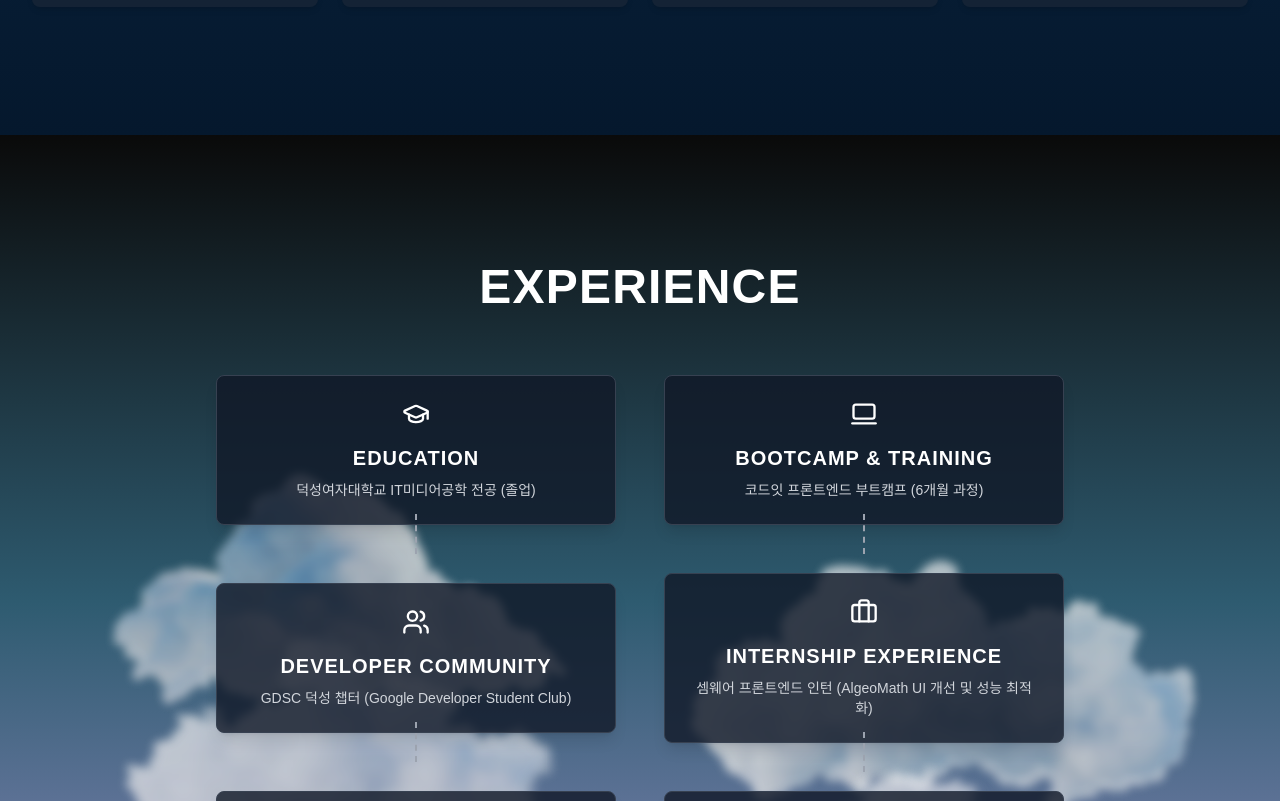
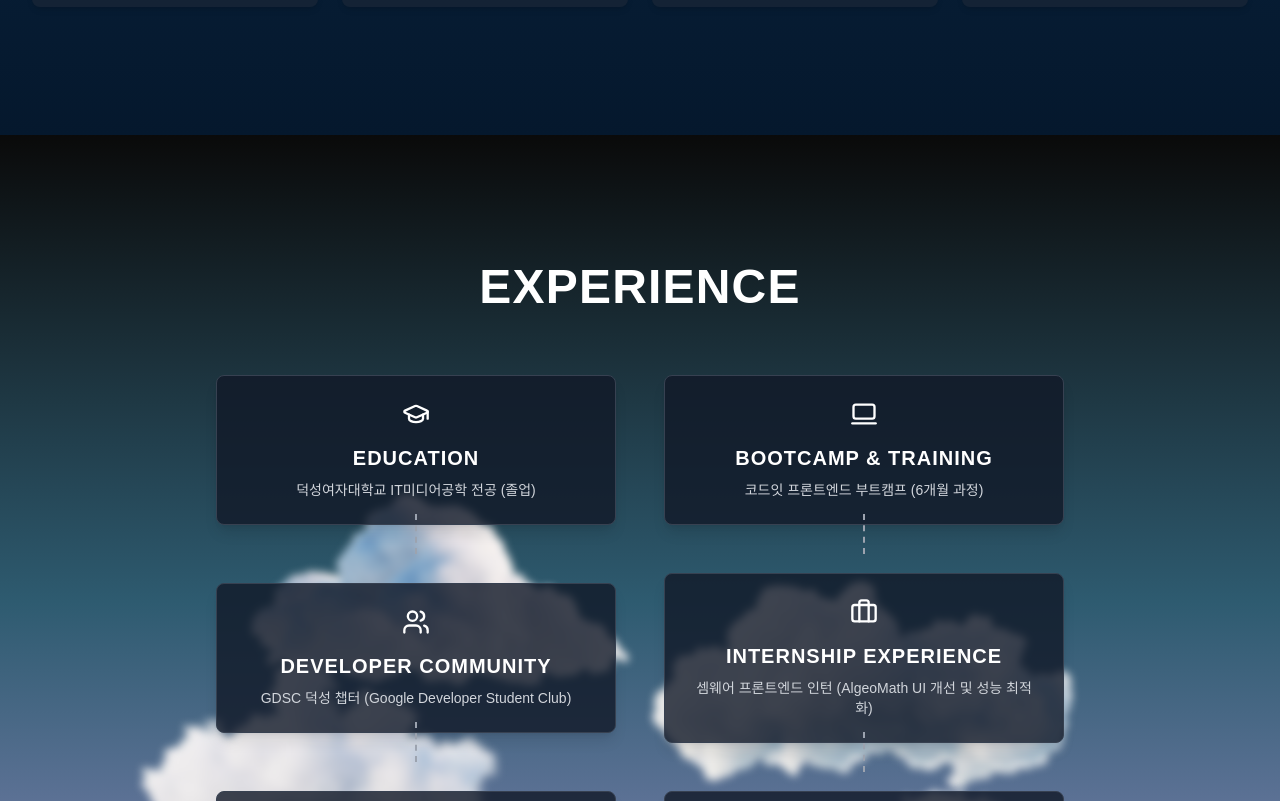
Before and after one commit to eqypo9/Sparklhae, a Next.js app: page / in a window 1280 px wide. Shown: the part 2779-3580 px from the top of the page. Built offline with nearby package versions, Linux system fonts and the light colour scheme; a web font is replaced by a local one.

Commit message:
fix: 구름의 개별 위치값 조정

```diff
--- a/src/components/Clouds.tsx
+++ b/src/components/Clouds.tsx
@@ -2,43 +2,56 @@ import { motion, useScroll, useTransform } from 'framer-motion';
 import Image from 'next/image';
 
 const clouds = [
-  { src: '/images/clouds/cloud1.png', y: 300, direction: 'left' },
-  { src: '/images/clouds/cloud2.png', y: 400, direction: 'right' },
-  { src: '/images/clouds/cloud3.png', y: 500, direction: 'left' },
-  { src: '/images/clouds/cloud4.png', y: 600, direction: 'right' },
+  {
+    src: '/images/clouds/cloud1.png',
+    y: 300,
+    direction: 'left',
+    xEnd: '-200px',
+  },
+  {
+    src: '/images/clouds/cloud2.png',
+    y: 400,
+    direction: 'right',
+    xEnd: '220px',
+  },
+  {
+    src: '/images/clouds/cloud3.png',
+    y: 500,
+    direction: 'left',
+    xEnd: '-320px',
+  },
+  {
+    src: '/images/clouds/cloud4.png',
+    y: 600,
+    direction: 'right',
+    xEnd: '330px',
+  },
 ];
 
 export default function Clouds() {
   const { scrollYProgress } = useScroll();
 
-  const xTransformLeft = useTransform(scrollYProgress, [0, 1], ['0px', '-300px']);
-  const xTransformRight = useTransform(scrollYProgress, [0, 1], ['0px', '300px']);
-
-  // 크기 변화
-  const scaleTransform = useTransform(scrollYProgress, [0, 1], [1, 1.2]);
-
-  // 투명도 조정 (스크롤 시 선명해짐)
-  const opacityTransform = useTransform(
+  return (
+    <div className='absolute inset-0 overflow-hidden pointer-events-none flex justify-center'>
+      {clouds.map((cloud, index) => {
+        // 구름마다 다른 x 이동값 적용
+        const xTransform = useTransform(
           scrollYProgress,
-    [0, 0.3, 1],
-    [0.7, 0.9, 1]
+          [0, 1],
+          ['0px', cloud.xEnd]
         );
 
         return (
-    <div className='absolute inset-0 overflow-hidden pointer-events-none flex justify-center'>
-      {clouds.map((cloud, index) => (
           <motion.div
             key={index}
             initial={{ opacity: 0 }}
             animate={{ opacity: 1 }}
             style={{
-            x: cloud.direction === 'left' ? xTransformLeft : xTransformRight,
+              x: xTransform,
               top: `${cloud.y}px`,
-            scale: scaleTransform,
-            opacity: opacityTransform,
             }}
             transition={{ duration: 0.7, delay: index * 0.2 }}
-          className='absolute left-[calc(50%-240px)]' // 구름이 정확히 중앙에서 시작
+            className='absolute left-[calc(50%-240px)]'
           >
             <Image
               src={cloud.src}
@@ -48,7 +61,8 @@ export default function Clouds() {
               className='blur-sm'
             />
           </motion.div>
-      ))}
+        );
+      })}
     </div>
   );
 }
```
Lines whose indentation alone changed are shown as unchanged.
